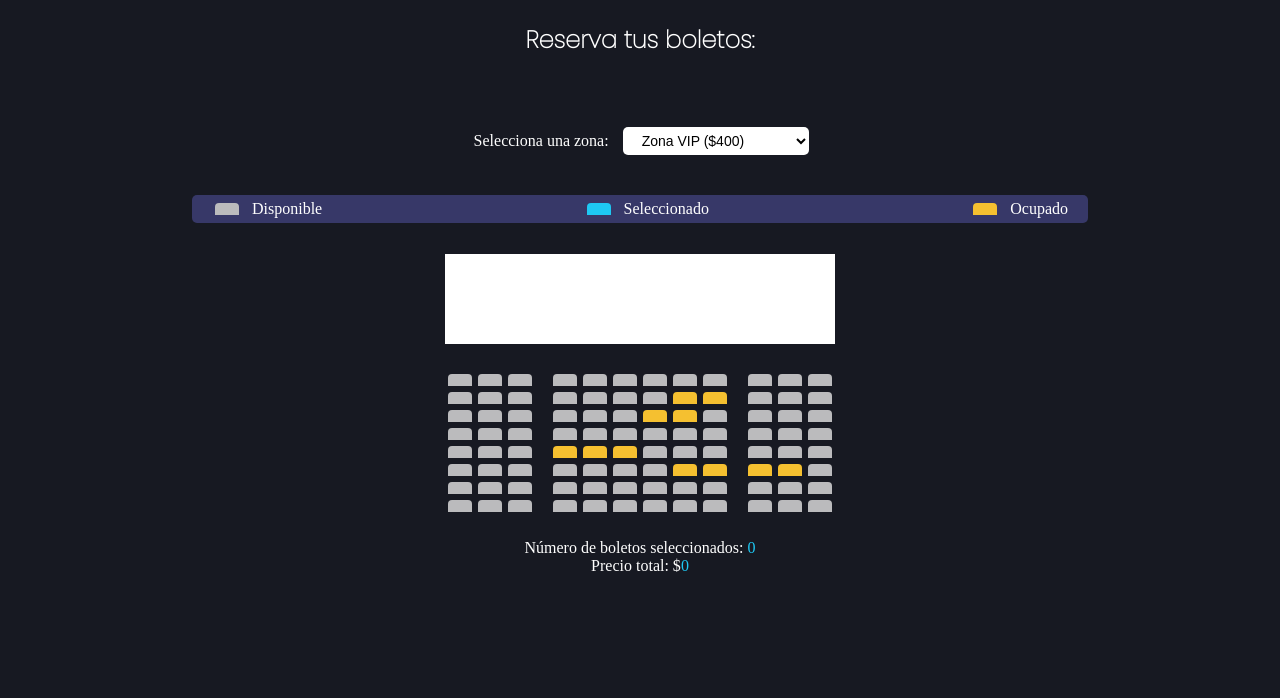
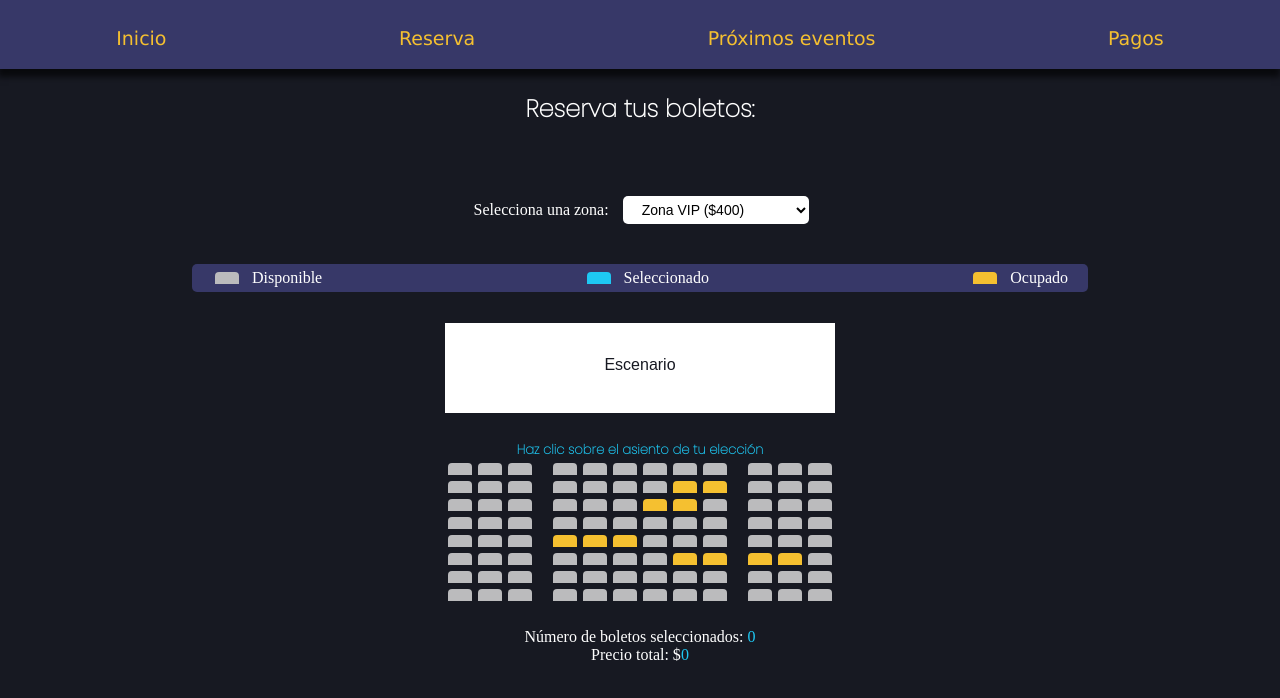
Before and after one commit to JoaquinOrnelasN/CompraTickets, a plain HTML site: page secciones/boletos.html in a window 1280 px wide. Drawn offline with Linux system fonts and the light colour scheme.

Commit message:
Add files via upload

```diff
--- a/estilos/style.css
+++ b/estilos/style.css
@@ -13,6 +13,31 @@ body{
 }
 
 /* ---- Sección: INDEX ---- */
+.nav{
+	background-color: #373868;
+	height: 69px;
+	box-shadow: -1px 7px 6px 1px rgba(0,0,0,0.64);
+   -webkit-box-shadow: -1px 7px 6px 1px rgba(0,0,0,0.64);
+   -moz-box-shadow: -1px 7px 6px 1px rgba(0,0,0,0.64);
+}
+
+.nav ul{
+	display: flex;
+	flex-direction: row;
+	justify-content: space-around;
+	padding-top: 27px;
+}
+
+.nav ul li{
+	font-size: 19px;
+	font-family: 'Lucida Sans', 'Lucida Sans Regular', Verdana, sans-serif;
+	list-style-type: none;
+}
+
+a{
+	text-decoration: none;
+	color: #f5c030;
+}
 
 .contenedor{
     margin: 0 auto;
@@ -188,6 +213,17 @@ body{
 }
 
 /* ---- Sección: BOLETOS ---- */
+.stage p{
+	color: #171922;
+	font-family: 'Arial Narrow Bold', sans-serif
+}
+
+.container h2{
+	font-size: 13px;
+	padding: 0;
+	margin: 0;
+}
+
 .boleto__concierto {
     margin-top: 70px;
     margin-bottom: 40px;
--- a/secciones/boletos.html
+++ b/secciones/boletos.html
@@ -8,6 +8,22 @@
     <title>JavaScript</title>
 </head>
 <body>
+  <div class="nav">
+    <ul>
+      <li>
+        <a href="../index.html">Inicio</a>
+      </li>
+      <li>
+        <a href="./boletos.html">Reserva</a>
+      </li>
+      <li>
+        <a href="./proximos.html">Próximos eventos</a>
+      </li>
+      <li>
+        <a href="./creditcard.html">Pagos</a>
+      </li>
+    </ul>
+  </div>
   <h1 class="titulo">Reserva tus boletos:</h1>
     <div class="boleto__concierto">
         <label>Selecciona una zona:</label>
@@ -36,6 +52,7 @@
 
       <div class="container">
         <div class="stage"><p>Escenario</p></div>
+        <h2>Haz clic sobre el asiento de tu elección</h2>
         <div class="row">
           <div class="seat"></div>
           <div class="seat"></div>
```
Also changed, not shown: index.html (+16 -0 lines), secciones/creditcard.html (+16 -0 lines), secciones/proximos.html (+16 -0 lines), imagenes/logo01.jpg (added), javascript/boletos.js (line endings or trailing spaces), javascript/creditcard.js (line endings or trailing spaces), javascript/dom.js (line endings or trailing spaces), javascript/main.js (line endings or trailing spaces), javascript/proximos.js (line endings or trailing spaces).
